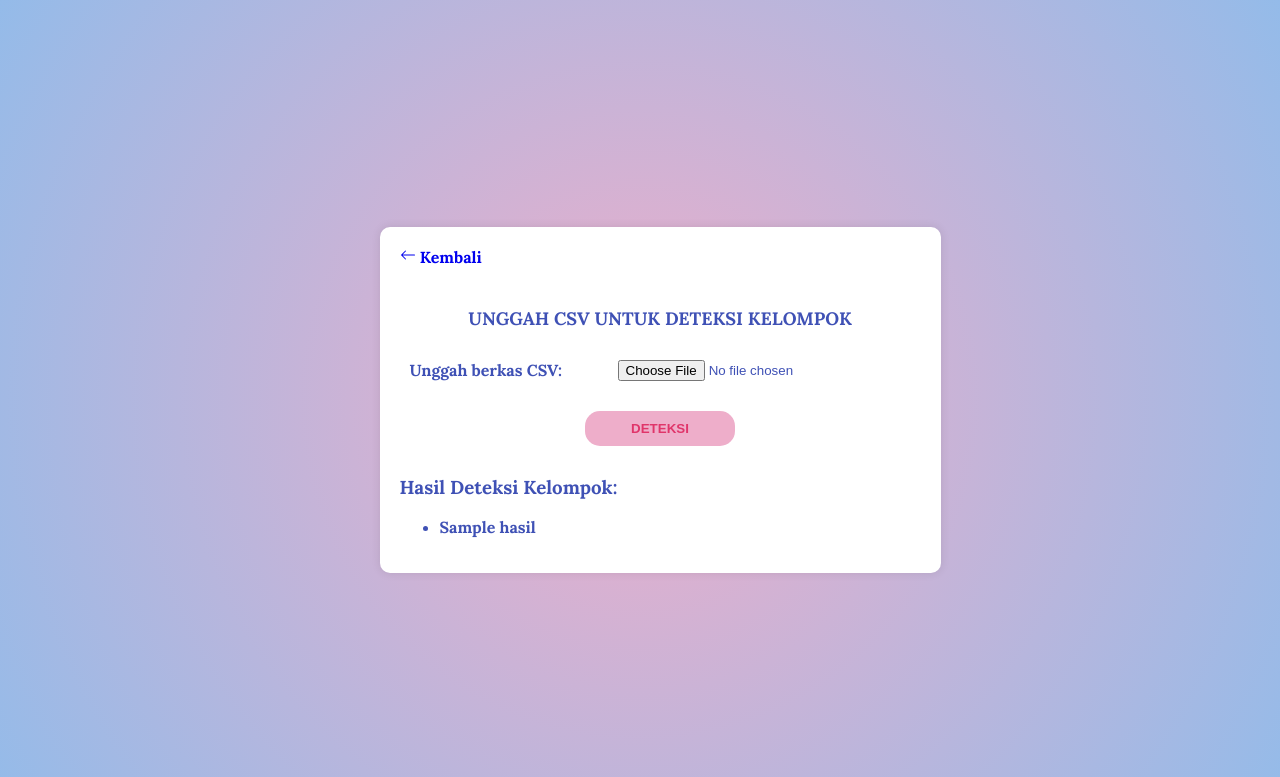
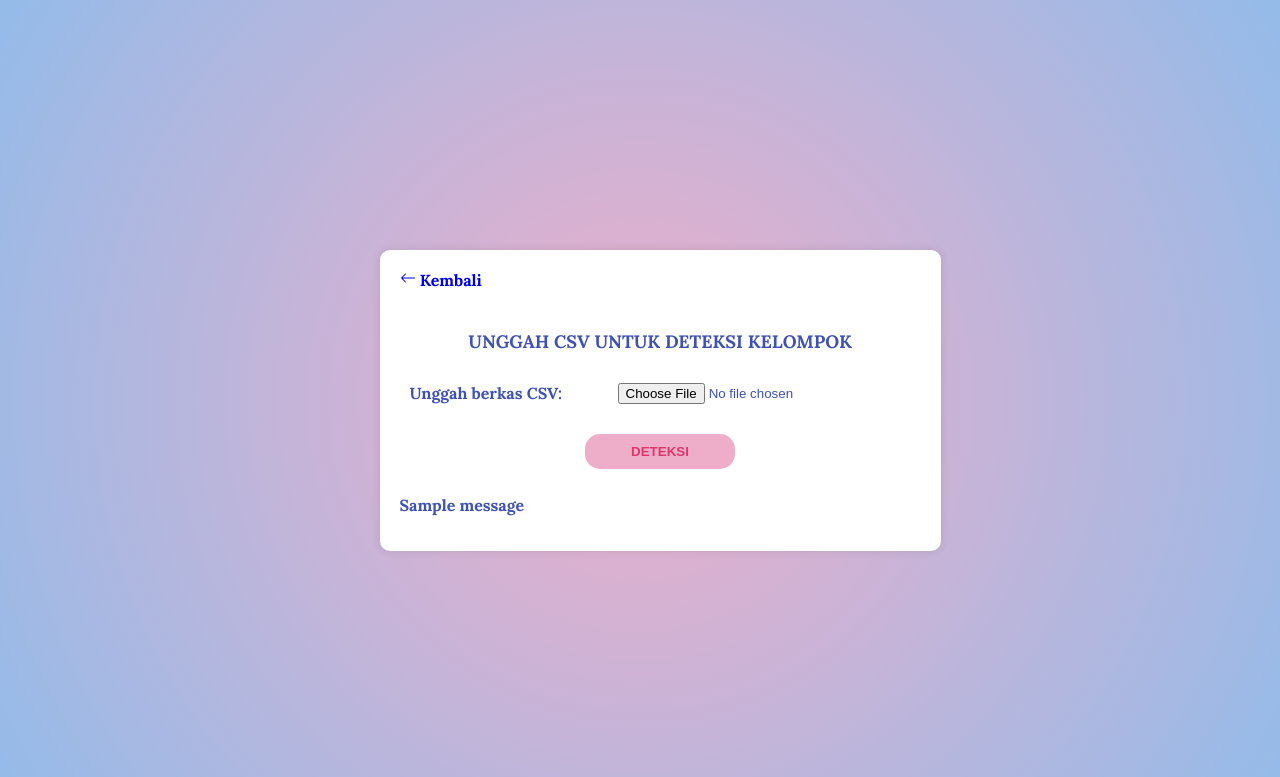
Before and after one commit to alfaqihunnafis/KKN_StuntingDetection_MPASI, a Flask app: template templates/kelompok.html in a window 1280 px wide. Shown: the top 777 px of the page. Run offline with Flask 3, Linux system fonts and the light colour scheme; the template is opened without the code that fills it: most values are stand-ins (such as "Sample title", 1, 10 or a date in 2020); one stand-in notice (Sample message) is shown; parts of the project's set-up code (start-up, migrations or seed data) failed here and were passed over.

Commit message:
mengubah hasil prediksi dalam bentuk csv dan menambahkan session massage

```diff
--- a/templates/kelompok.html
+++ b/templates/kelompok.html
@@ -21,13 +21,21 @@
             </div>
             <button type="submit">Deteksi</button>
         </form>
-        {% if hasil_deteksi %}
-            <h3>Hasil Deteksi Kelompok:</h3>
-            <ul>
-                {% for hasil in hasil_deteksi %}
-                    <li>{{ hasil }}</li>
-                {% endfor %}
-            </ul>
+
+        <!-- Menampilkan pesan flash jika ada -->
+        {% with messages = get_flashed_messages(with_categories=true) %}
+          {% if messages %}
+            <div class="alert">
+              {% for category, message in messages %}
+                <p class="alert-{{ category }}">{{ message }}</p>
+              {% endfor %}
+            </div>
+          {% endif %}
+        {% endwith %}
+
+        <!-- Tombol untuk mengunduh CSV hasil prediksi jika tersedia -->
+        {% if csv_available %}
+            <a href="{{ url_for('download_csv') }}" class="button download-btn">Unduh Hasil Prediksi CSV</a>
         {% endif %}
     </div>
 </body>
```
